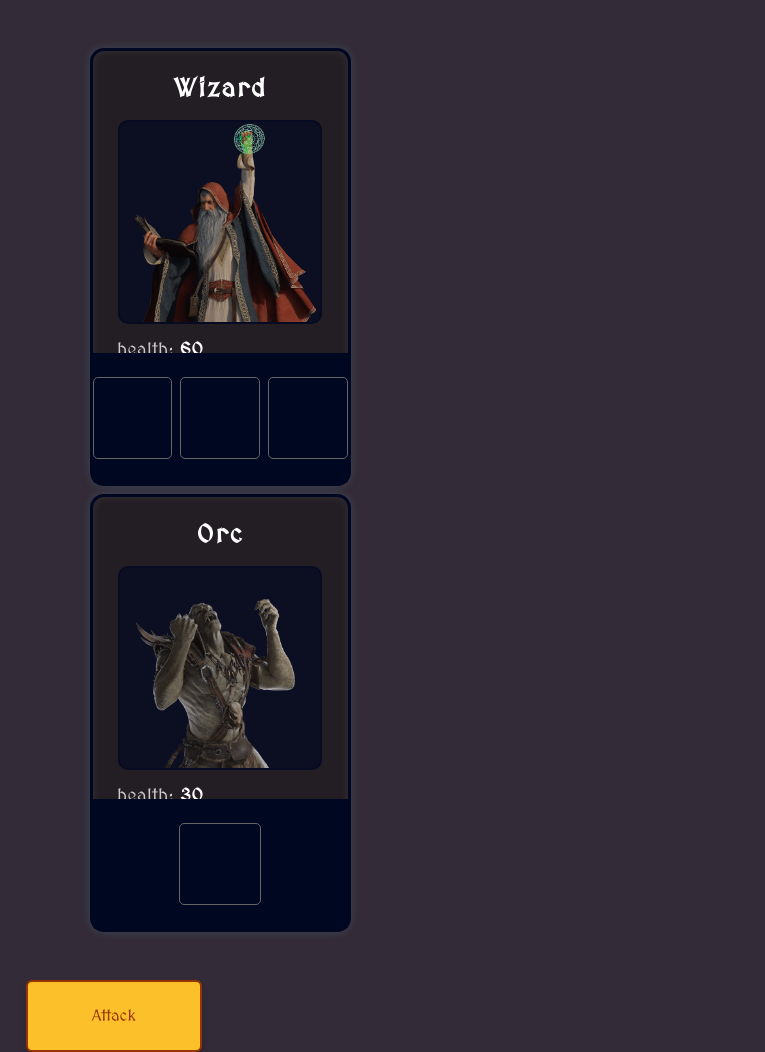
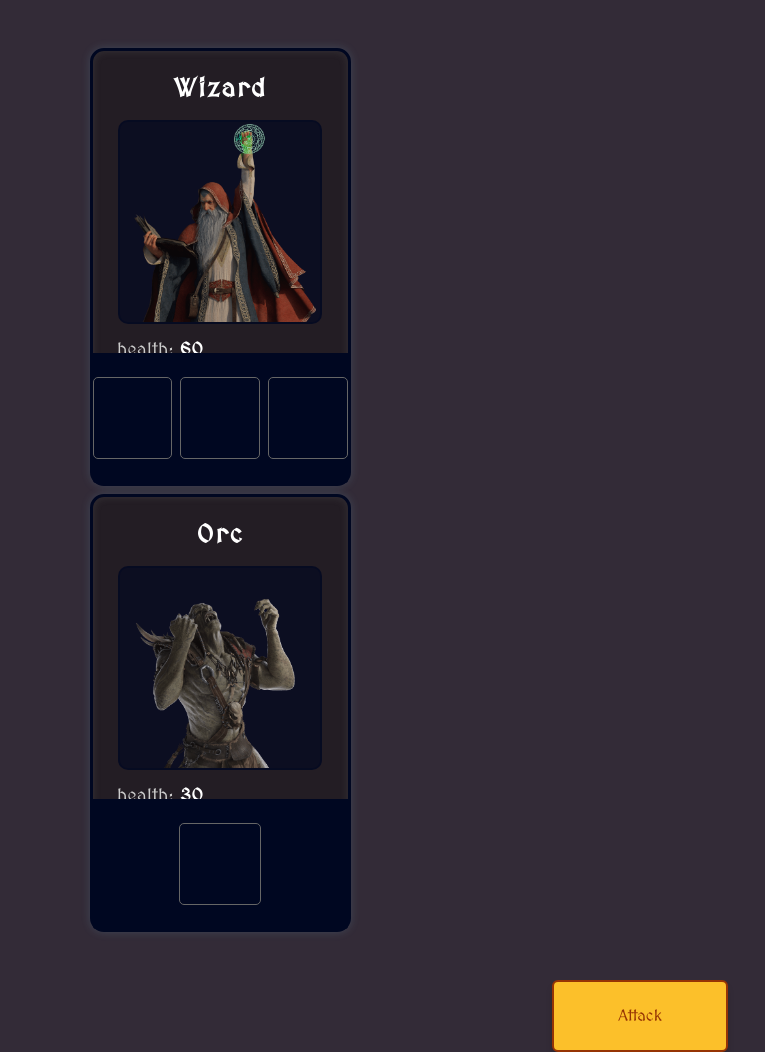
Before and after one commit to Sheyitofunmi/Role-PlayGame, a website built with Vite: page index.html in a window 1280 px wide. Shown: the whole page, without its empty margins (0-765 px from the left). Built offline with nearby package versions, Linux system fonts and the light colour scheme.

Commit message:
Update index.css

```diff
--- a/index.css
+++ b/index.css
@@ -15,6 +15,10 @@ main {
     flex-direction: column;
     align-items: center;
     margin-top: .5rem;
+}
+#actions {
+    display: flex;
+    justify-content: center;
 }
 
 @media(min-width:550px){
```
